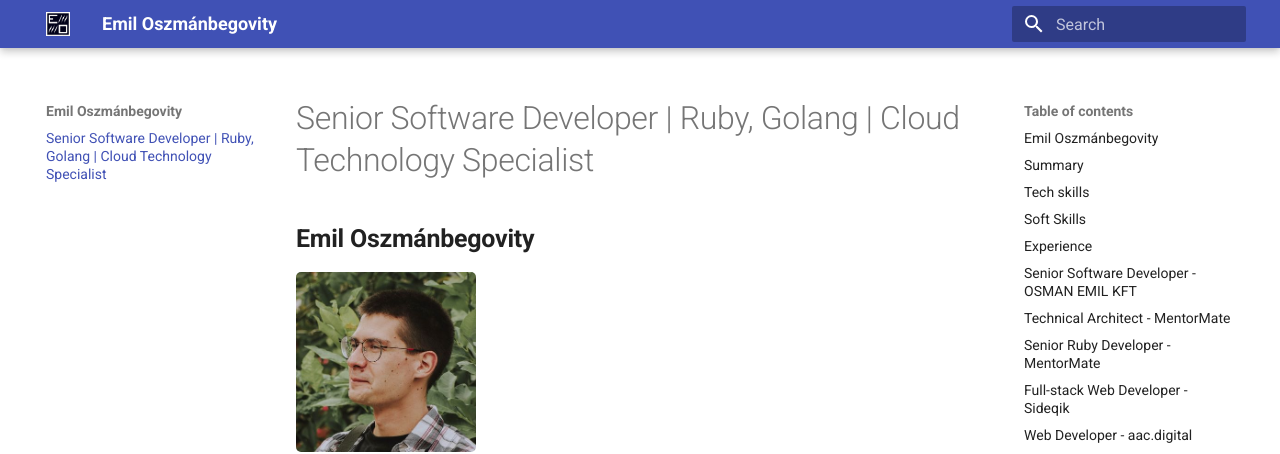
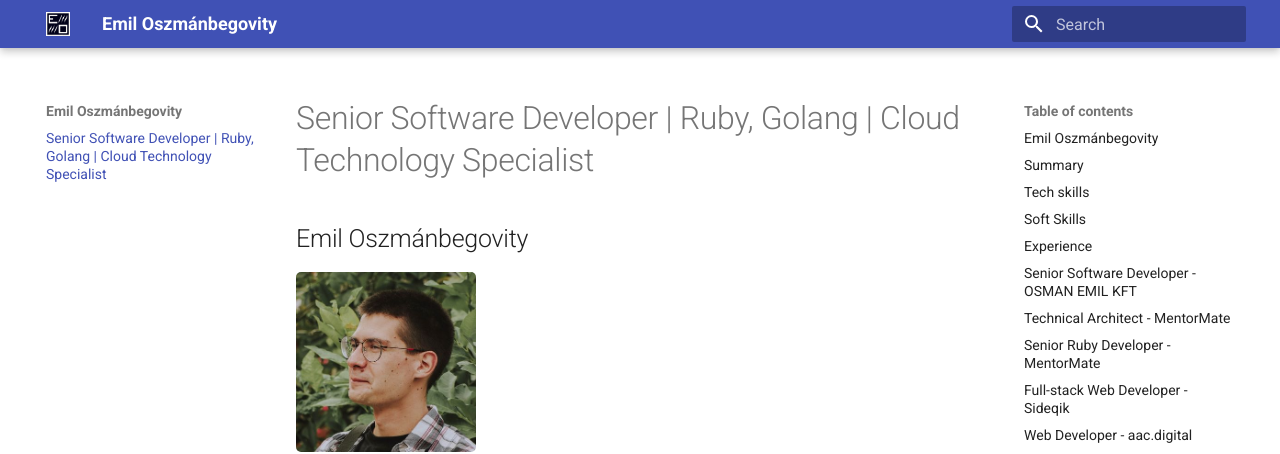
Before and after one commit to emilosman/emilosman, an MkDocs documentation site: the page built from docs/index.md, in a window 1280 px wide. Shown: the top 454 px of the page. Built offline with MkDocs 1.6.1 and Material for MkDocs 9.7.7, drawn with Linux system fonts in a browser that asks for light colours.

Commit message:
change header

```diff
--- a/docs/index.md
+++ b/docs/index.md
@@ -1,5 +1,5 @@
 # Senior Software Developer | Ruby, Golang | Cloud Technology Specialist
-## __Emil Oszmánbegovity__
+## Emil Oszmánbegovity
 ![emil](./assets/profile.jpg)
 
 - website: [emilosman.com](https://emilosman.com)
```
